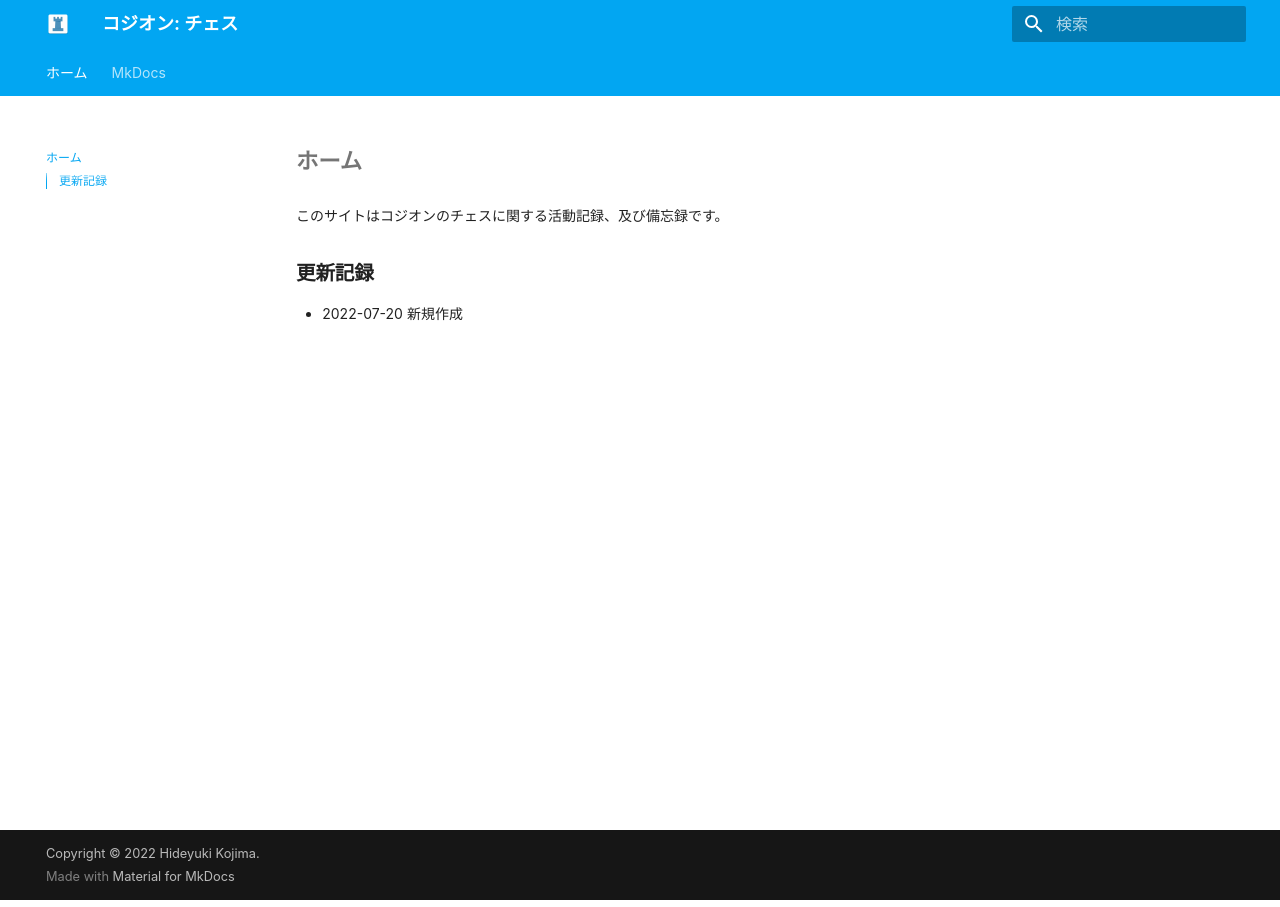
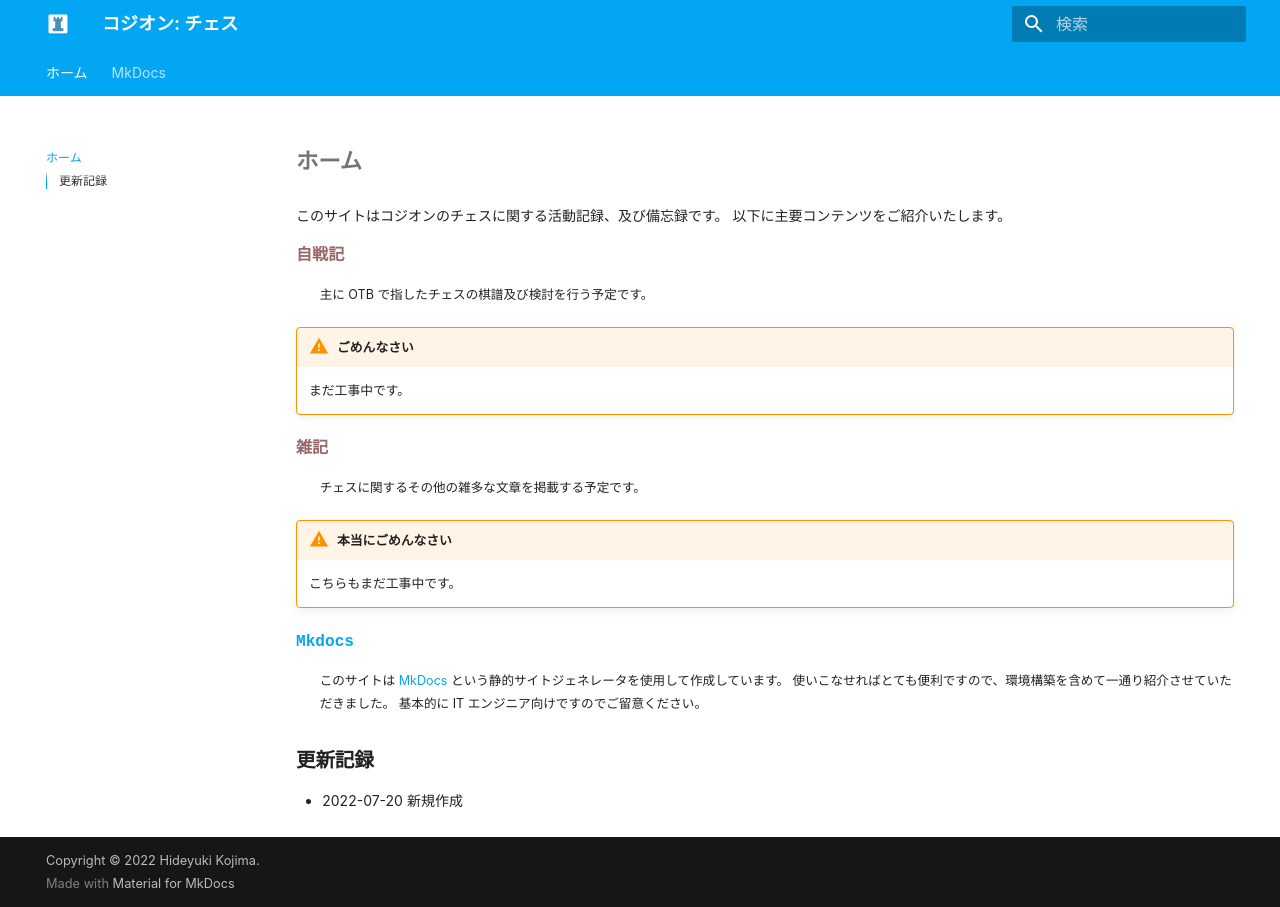
Before and after one commit to kojion/chess, an MkDocs documentation site: the page built from docs/index.md, in a window 1280 px wide. Built offline with MkDocs 1.6.1 and Material for MkDocs 9.7.7, drawn with Linux system fonts in a browser that asks for light colours; some web fonts are replaced.

Commit message:
ホームに主要コンテンツの説明文を追加

```diff
--- a/docs/index.md
+++ b/docs/index.md
@@ -1,6 +1,26 @@
 # ホーム
 
 このサイトはコジオンのチェスに関する活動記録、及び備忘録です。
+以下に主要コンテンツをご紹介いたします。
+
+自戦記
+:   主に OTB で指したチェスの棋譜及び検討を行う予定です。
+
+!!! Warning "ごめんなさい"
+
+    まだ工事中です。
+
+雑記
+:   チェスに関するその他の雑多な文章を掲載する予定です。
+
+!!! Warning "本当にごめんなさい"
+
+    こちらもまだ工事中です。
+
+[Mkdocs](mkdocs/001.md)
+:   このサイトは [MkDocs](https://www.mkdocs.org/) という静的サイトジェネレータを使用して作成しています。
+使いこなせればとても便利ですので、環境構築を含めて一通り紹介させていただきました。
+基本的に IT エンジニア向けですのでご留意ください。
 
 ## 更新記録
 
```
